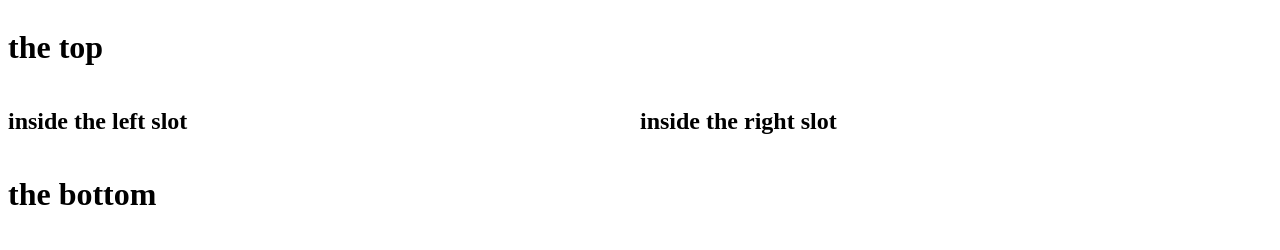
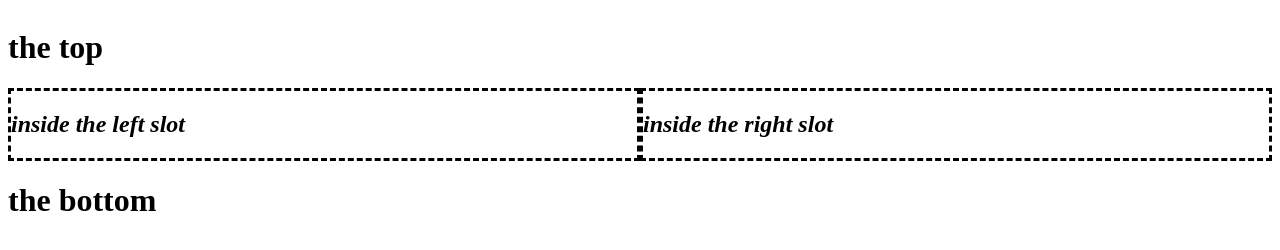
Before and after one commit to thiggan/robitics_sba, an Astro site in the folder gps_data/client/: page /map in a window 1280 px wide. Built offline with nearby package versions, Linux system fonts and the light colour scheme; Astro itself is replaced by a stand-in of ours.

Commit message:
layout progress

```diff
--- a/gps_data/client/src/layouts/MapLayout.astro
+++ b/gps_data/client/src/layouts/MapLayout.astro
@@ -27,7 +27,7 @@ const { title } = Astro.props;
         </slot>
       </div>
       <div class="column">
-        <slot name="right" >
+        <slot name="right">
           <p>Mabye you forogot to put soemthing in the MapLayout right slot</p>
         </slot>
       </div>
@@ -38,18 +38,36 @@ const { title } = Astro.props;
   </body>
 </html>
 <style is:global>
+  :root {
+    --accent: 136, 58, 234;
+    --accent-light: 224, 204, 250;
+    --accent-dark: 49, 10, 101;
+    --accent-gradient: linear-gradient(
+      45deg,
+      rgb(var(--accent)),
+      rgb(var(--accent-light)) 30%,
+      white 60%
+    );
+
     .row {
       display: flex;
     }
 
+    .row {
+      .column {
+        font-style: italic;
+        border-style: dashed;
+      }
+    }
     .column {
       flex: 50%;
     }
 
     /* Responsive layout - when the screen is less than 600px wide, make the two columns stack on top of each other instead of next to each other */
-  @media screen and (max-width: 600px) {
+    @media screen and (min-width: 500px) {
       .column {
         width: 100%;
       }
     }
+  }
 </style>
```
Lines whose indentation alone changed are shown as unchanged.
